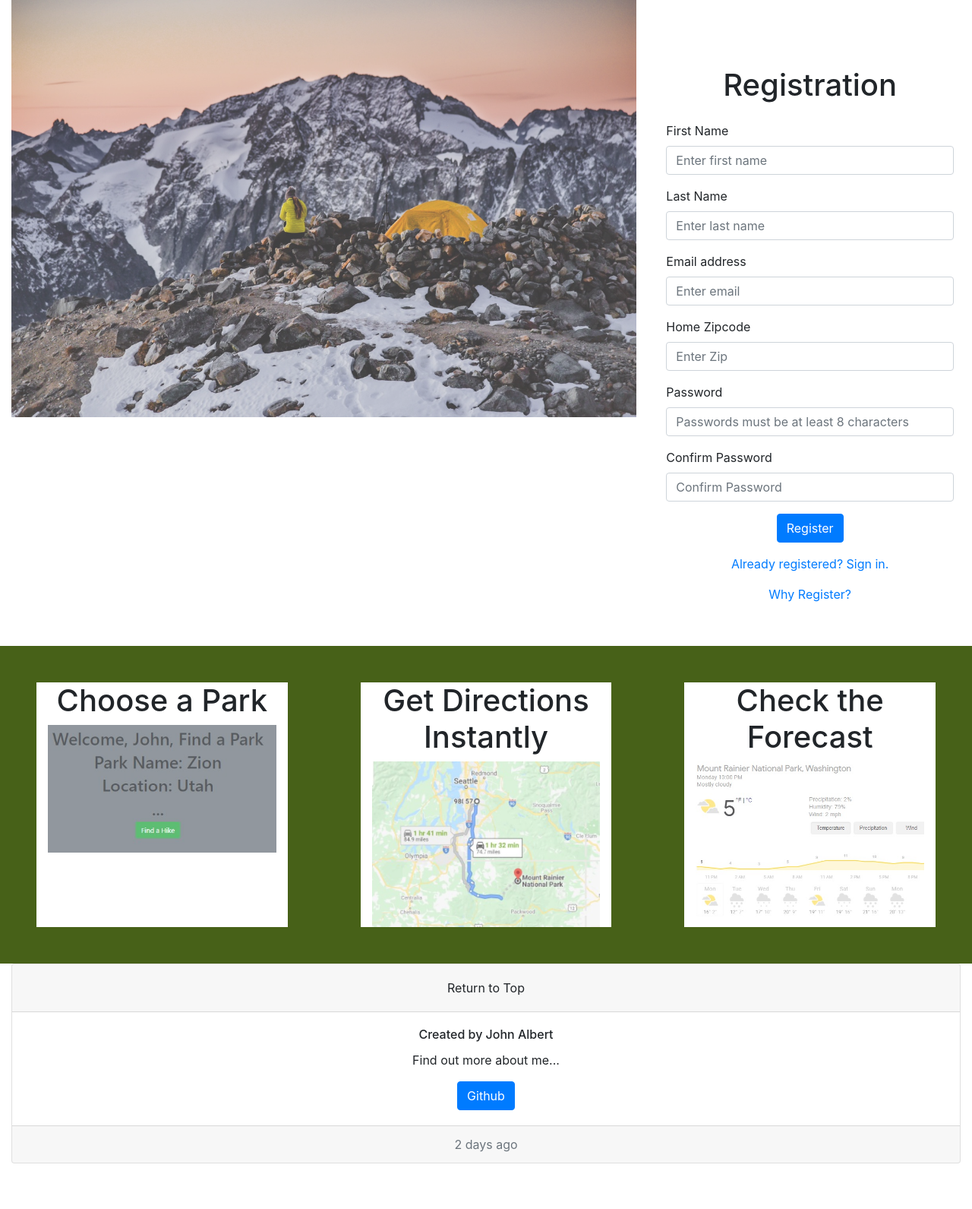
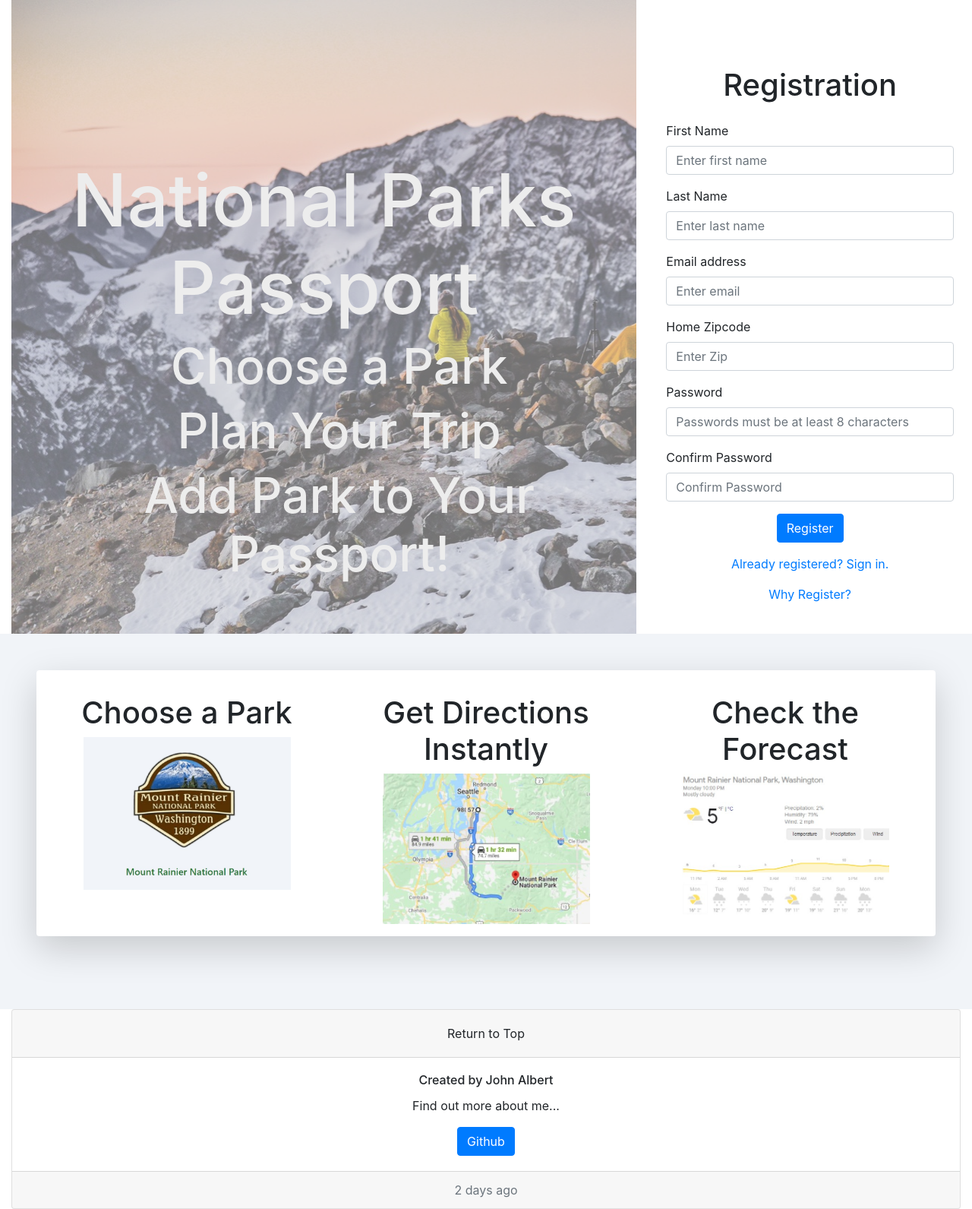
Before and after one commit to johnmalbert/ParksPassport, a Django app: page / in a window 1280 px wide. Shown: the whole page at 76% size. Before the commit the page ends 1531 px from the top, so only its background shows below. Run offline with Django 3.2, Linux system fonts and the light colour scheme; some libraries are stand-ins or nearby versions.

Commit message:
styling...

```diff
--- a/Hike_Planner/main_app/templates/home.html
+++ b/Hike_Planner/main_app/templates/home.html
@@ -4,7 +4,7 @@
 <head>
     <meta charset="UTF-8">
     <meta name="viewport" content="width=device-width, initial-scale=1.0">
-    <title>Roadtrip Planner</title>
+    <title>National Parks Passport</title>
     {% load static %}
     <link rel="stylesheet" href="https://stackpath.bootstrapcdn.com/bootstrap/4.3.1/css/bootstrap.min.css"
         integrity="sha384-ggOyR0iXCbMQv3Xipma34MD+dH/1fQ784/j6cY/iJTQUOhcWr7x9JvoRxT2MZw1T" crossorigin="anonymous">
--- a/Hike_Planner/main_app/templates/login.html
+++ b/Hike_Planner/main_app/templates/login.html
@@ -3,7 +3,7 @@
 <head>
     <meta charset="UTF-8">
     <meta name="viewport" content="width=device-width, initial-scale=1.0">
-    <title>Roadtrip Planner Login</title>
+    <title>National Parks Passport</title>
     {% load static %}
     <link rel="stylesheet" href="https://stackpath.bootstrapcdn.com/bootstrap/4.3.1/css/bootstrap.min.css" integrity="sha384-ggOyR0iXCbMQv3Xipma34MD+dH/1fQ784/j6cY/iJTQUOhcWr7x9JvoRxT2MZw1T" crossorigin="anonymous">
     <script src="https://use.fontawesome.com/fe0b1ed089.js"></script>
@@ -15,19 +15,34 @@
     </script>
 
     <style>
-
-        img{
-            width: 100%;
-            display: inline-block;
-            opacity: 75%;
-        }
-        li{
+        ul{
             color: red;
-
         }
         .link {
             color: #007bff;
             font-size: 20px;
+        }
+        .demo{
+            width: 75%;
+            margin: auto;
+        }
+        .login_img{
+            background-image: url("/static/DSC_4839.jpg");
+            height: 100%;
+            opacity: 55%;
+            text-align: center;
+        }
+        h2{
+            color: rgb(223, 223, 223);
+            padding-top: 25%;
+            font-size: 6rem;
+        }
+        h3{
+            color: rgb(223, 223, 223);
+            font-size: 4rem;
+        }
+        ul.image{
+            list-style-type: none;
         }
     </style>
 
@@ -37,7 +52,12 @@
         <div class="row">
             <div class="col-8">
                 <div class="login_img">
-                    <img src="{% static 'DSC_4839.JPG' %}" alt="homepage image">
+                    <h2>National Parks Passport </h2>
+                    <ul class="image">
+                        <h3><li> Choose a Park</li></h3>
+                        <h3><li> Plan Your Trip</li></h3>
+                        <h3><li> Add Park to Your Passport!</li></h3>
+                    </ul>
                 </div>
             </div>
             <div class="col-4 p-4 mt-5">
@@ -90,21 +110,24 @@
             </div>
         </div>
     </div>
-    <div class="container-fluid text-center" style="background-color: #476118;">
+    <div class="container-fluid text-center p-5" style="background-color: #f1f4f8;">
+        <div class="shadow-lg p-3 mb-5 bg-white rounded" style="background-color: #f1f4f8;">
         <div class="row mt-3">
-            <div class="col m-5 bg-white">
+            <div class="col-4">
+
                 <h1>Choose a Park</h1>
                 <img class="demo" src="{% static 'park.jpg' %}" alt="maps image">
 
             </div>
-            <div class="col m-5 bg-white">
+            <div class="col-4">
                 <h1>Get Directions Instantly</h1>
                 <img class="demo" src="{% static 'directions.jpg' %}" alt="maps image">
             </div>
-            <div class="col m-5 bg-white">
+            <div class="col-4">
                 <h1>Check the Forecast</h1>
                 <img class="demo" src="{% static 'weather.jpg' %}" alt="maps image">
             </div>
+        </div>
         </div>
     </div>
     <div class="container-fluid">
--- a/Hike_Planner/main_app/templates/my_account.html
+++ b/Hike_Planner/main_app/templates/my_account.html
@@ -4,7 +4,7 @@
 <head>
     <meta charset="UTF-8">
     <meta name="viewport" content="width=device-width, initial-scale=1.0">
-    <title>Roadtrip Planner</title>
+    <title>National Parks Passport</title>
     {% load static %}
     <script src="https://code.jquery.com/jquery-3.5.1.min.js"
         integrity="sha256-9/aliU8dGd2tb6OSsuzixeV4y/faTqgFtohetphbbj0=" crossorigin="anonymous"></script>
--- a/Hike_Planner/main_app/templates/parks.html
+++ b/Hike_Planner/main_app/templates/parks.html
@@ -4,7 +4,7 @@
 <head>
     <meta charset="UTF-8">
     <meta name="viewport" content="width=device-width, initial-scale=1.0">
-    <title>Roadtrip Planner</title>
+    <title>National Parks Passport</title>
     {% load static %}
     <link rel="stylesheet" href="https://stackpath.bootstrapcdn.com/bootstrap/4.3.1/css/bootstrap.min.css"
         integrity="sha384-ggOyR0iXCbMQv3Xipma34MD+dH/1fQ784/j6cY/iJTQUOhcWr7x9JvoRxT2MZw1T" crossorigin="anonymous">
@@ -97,7 +97,9 @@
         <div class="container-fluid p-3">
             <div class="card text-center">
                 <div class="card-header">
-                    <h1 style="text-align: center; font-size: 6rem; padding: 20px; color: #267433;">AMERICA'S NATIONAL PARKS</h1>
+                    <div class="shadow bg-white rounded">
+                        <h1 style="text-align: center; font-size: 6rem; padding: 15px; color: #267433;">AMERICA'S NATIONAL PARKS</h1>
+                    </div>
                 </div>
             </div>
             <div class="row mt-2" style="background-color: #f1f4f8">
--- a/Hike_Planner/main_app/templates/visited_parks.html
+++ b/Hike_Planner/main_app/templates/visited_parks.html
@@ -4,7 +4,7 @@
 <head>
     <meta charset="UTF-8">
     <meta name="viewport" content="width=device-width, initial-scale=1.0">
-    <title>Roadtrip Planner</title>
+    <title>National Parks Passport</title>
     {% load static %}
     <link rel="stylesheet" href="https://stackpath.bootstrapcdn.com/bootstrap/4.3.1/css/bootstrap.min.css"
         integrity="sha384-ggOyR0iXCbMQv3Xipma34MD+dH/1fQ784/j6cY/iJTQUOhcWr7x9JvoRxT2MZw1T" crossorigin="anonymous">
```
Also changed, not shown: Hike_Planner/main_app/templates/user_login.html (+9 -9 lines), Hike_Planner/main_app/static/park.jpg.
